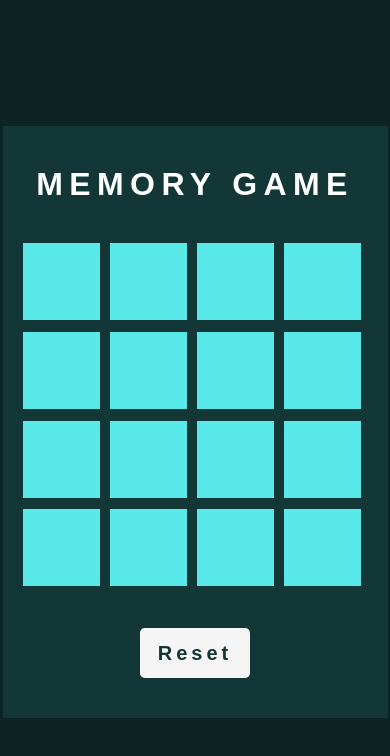
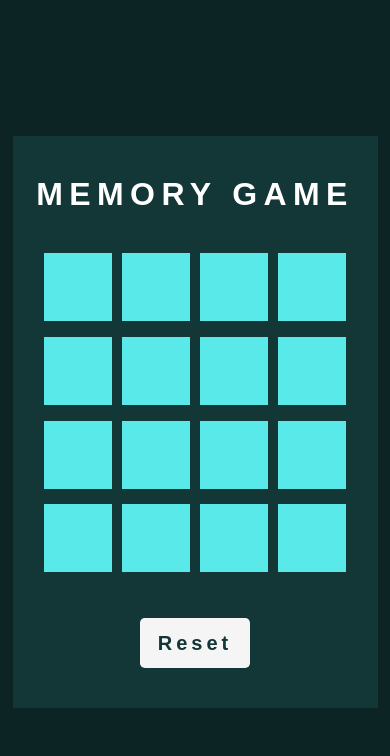
Before and after one commit to sidman021/MemoryGame.github.io, a plain HTML site: page index.html in a window 390 px wide. Drawn offline with Linux system fonts and the light colour scheme.

Commit message:
MediaQueries minor Changes for Mobile Responsiveness

```diff
--- a/style.css
+++ b/style.css
@@ -97,12 +97,14 @@ body {
         font-size: 20px;
     }
     .item{
-        width: 77px;
-        height: 77px;
+        width: 68px;
+        height: 68px;
+        align-items: center;
     }
     .game{
-        width: 345px;
-        height: 345px;
+        justify-content: center;
+        width: 325px;
+        height: 325px;
     }
     .container{
         padding: 40px 20px;
```
